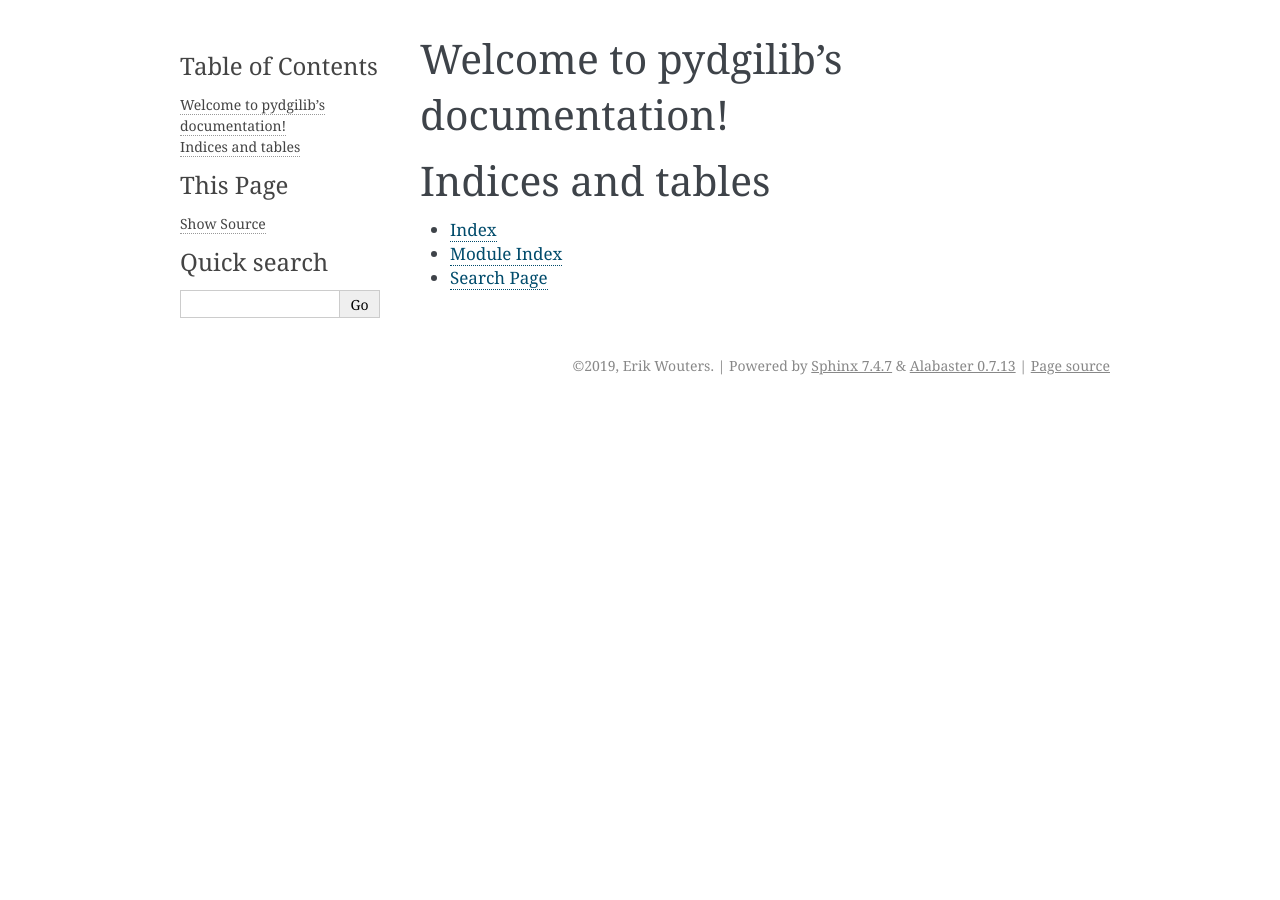
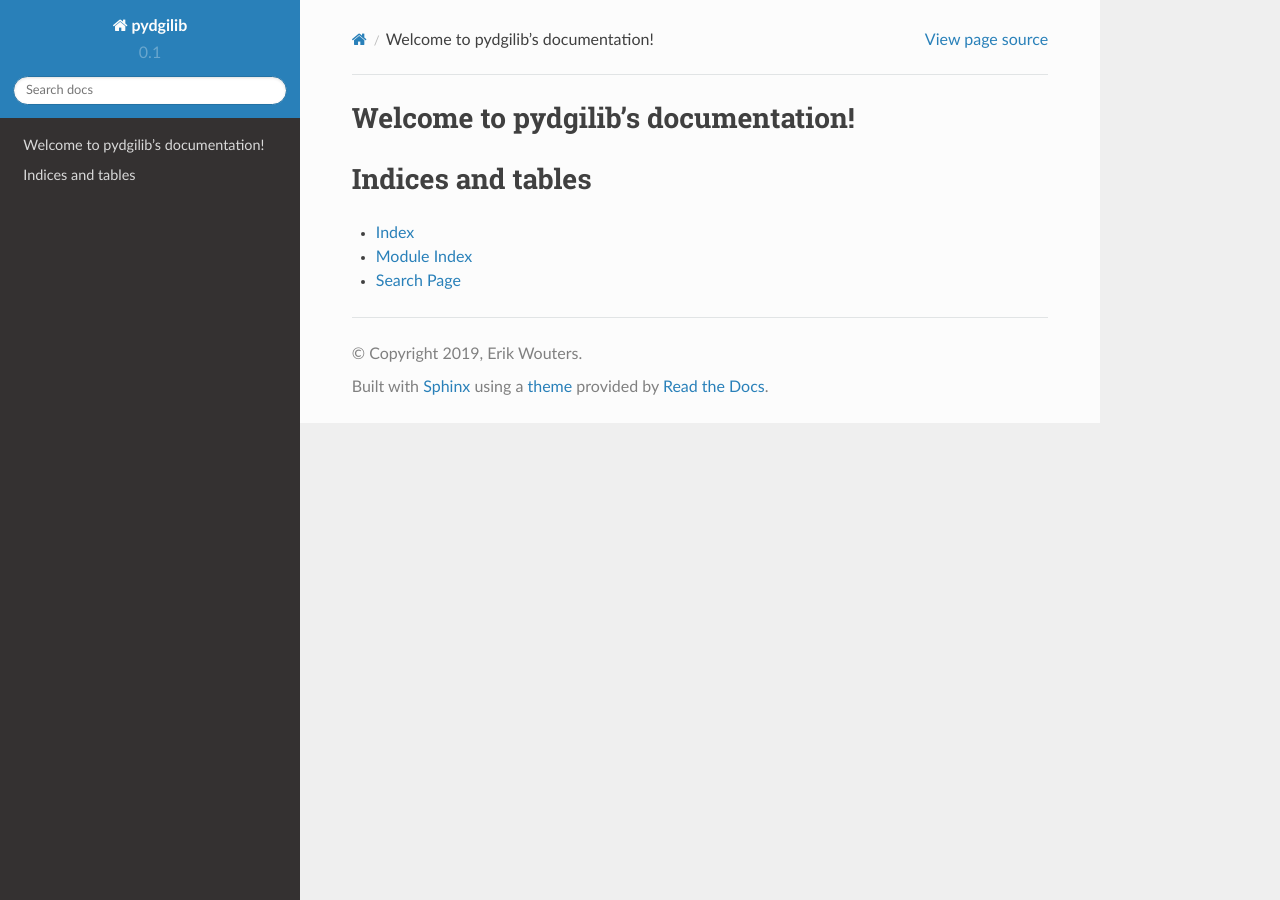
Before and after one commit to EWouters/pydgilib, a Sphinx documentation site: the page built from docs/index.rst, in a window 1280 px wide. Built offline with Sphinx 7.4.7 and the Read the Docs theme 2.0.0, drawn with Linux system fonts in a browser that asks for light colours; the version number is read from the project's files by our own code; some of the changed lines change nothing that is shown.

Commit message:
Sphinx: Changed theme, project version, docstring to numpy

```diff
--- a/docs/conf.py
+++ b/docs/conf.py
@@ -16,6 +16,9 @@
 # import sys
 # sys.path.insert(0, os.path.abspath('.'))
 
+import guzzle_sphinx_theme
+
+html_theme_path = guzzle_sphinx_theme.html_theme_path()
 
 # -- Project information -----------------------------------------------------
 
@@ -26,7 +29,7 @@
 # The short X.Y version
 version = ''
 # The full version, including alpha/beta/rc tags
-release = '0.1'
+release = '0.2'
 
 
 # -- General configuration ---------------------------------------------------
@@ -48,6 +51,8 @@
     'sphinx.ext.ifconfig',
     'sphinx.ext.viewcode',
     'sphinx.ext.githubpages',
+    'sphinx.ext.napoleon',
+    'guzzle_sphinx_theme'
 ]
 
 # Add any paths that contain templates here, relative to this directory.
@@ -72,7 +77,8 @@
 # List of patterns, relative to source directory, that match files and
 # directories to ignore when looking for source files.
 # This pattern also affects html_static_path and html_extra_path.
-exclude_patterns = ['_build', 'Thumbs.db', '.DS_Store']
+exclude_patterns = ['_build', 'Thumbs.db',
+                    '.DS_Store', '../tests/debug.py', 'conf.py']
 
 # The name of the Pygments (syntax highlighting) style to use.
 pygments_style = None
@@ -83,7 +89,9 @@
 # The theme to use for HTML and HTML Help pages.  See the documentation for
 # a list of builtin themes.
 #
-html_theme = 'alabaster'
+
+# or 'guzzle_sphinx_theme', 'classic' were also preferred
+html_theme = "sphinx_rtd_theme"
 
 # Theme options are theme-specific and customize the look and feel of a theme
 # further.  For a list of options available for each theme, see the
@@ -193,3 +201,26 @@
 
 # If true, `todo` and `todoList` produce output, else they produce nothing.
 todo_include_todos = True
+
+# -- Options for napoleon extension ------------------------------------------
+
+# Napoleon settings
+napoleon_google_docstring = False
+napoleon_numpy_docstring = True
+napoleon_include_init_with_doc = False
+napoleon_include_private_with_doc = False
+napoleon_include_special_with_doc = True
+napoleon_use_admonition_for_examples = False
+napoleon_use_admonition_for_notes = False
+napoleon_use_admonition_for_references = False
+napoleon_use_ivar = False
+napoleon_use_param = True
+napoleon_use_rtype = True
+
+# -- Options for Guzzle Sphinx Theme ------------------------------------------
+
+# Guzzle theme options (see theme.conf for more information)
+html_theme_options = {
+    # Set the name of the project to appear in the sidebar
+    "project_nav_name": "Pydgilib",
+}
```
